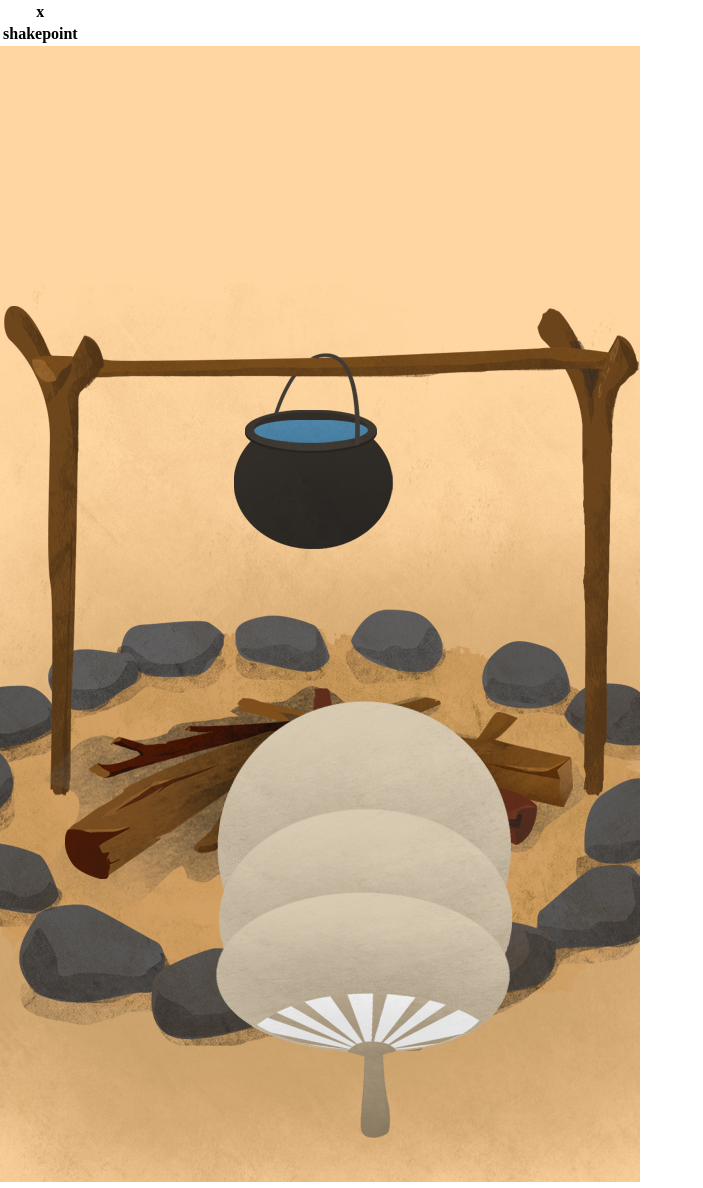
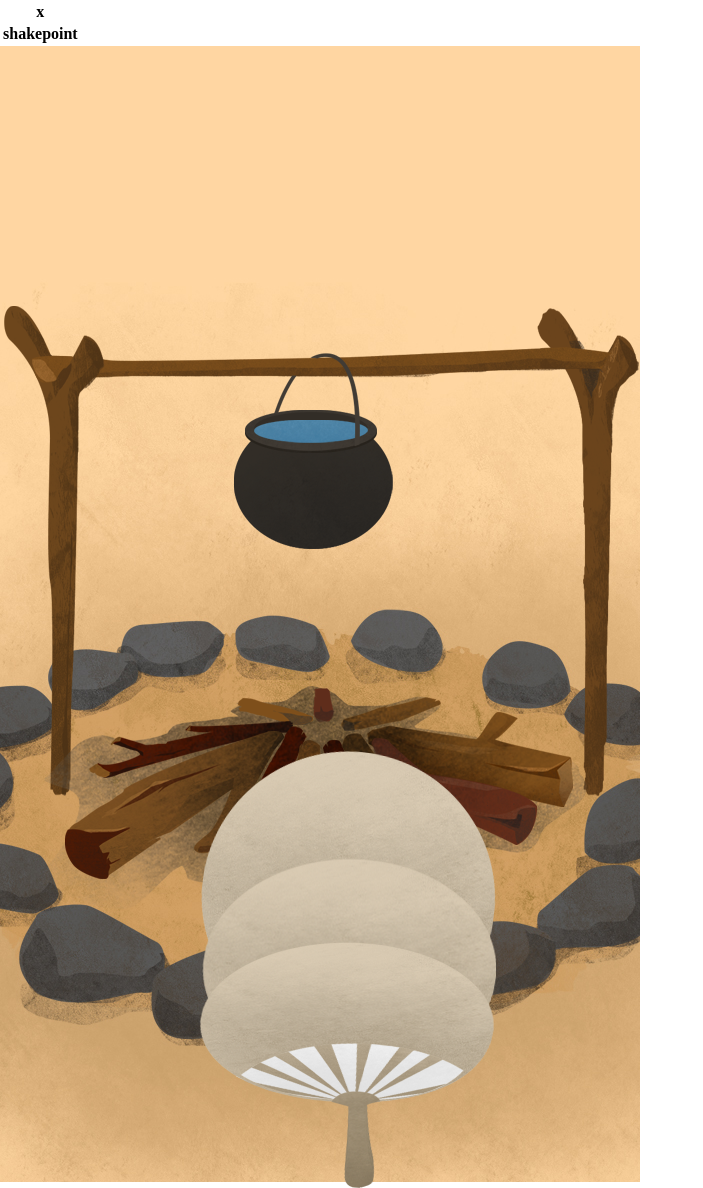
Before and after one commit to jujoo/fire, a plain HTML site: page index.html in a window 1280 px wide. Shown: the whole page, without its empty margins (0-703 px from the left). Drawn offline with nearby package versions, Linux system fonts and the light colour scheme.

Commit message:
position

```diff
--- a/stylesheet.css
+++ b/stylesheet.css
@@ -29,22 +29,22 @@ div{
 	background-image: url('img/background.jpg');
 }
 .fan{
-	top:700px;
-	left:216px;
+	top:750px;
+	left:200px;
 	width:296px;
 	height: 438px;
 	background-image: url('img/fan.png');
 }
 .fan2{
-	top:700px;
-	left:216px;
+	top:750px;
+	left:200px;
 	width:296px;
 	height: 438px;
 	background-image: url('img/fan2.png');
 }
 .fan3{
-	top:700px;
-	left:216px;
+	top:750px;
+	left:200px;
 	width:296px;
 	height: 438px;
 	background-image: url('img/fan3.png');
```
